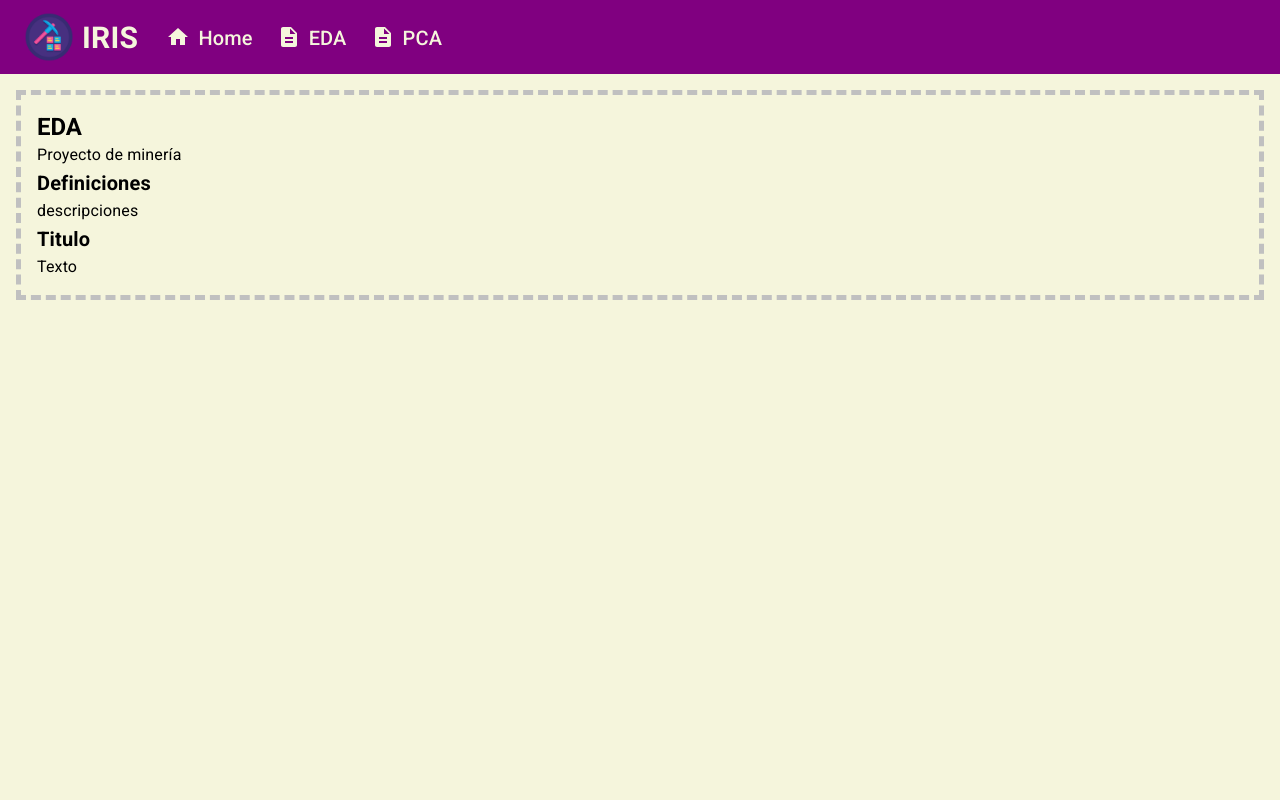
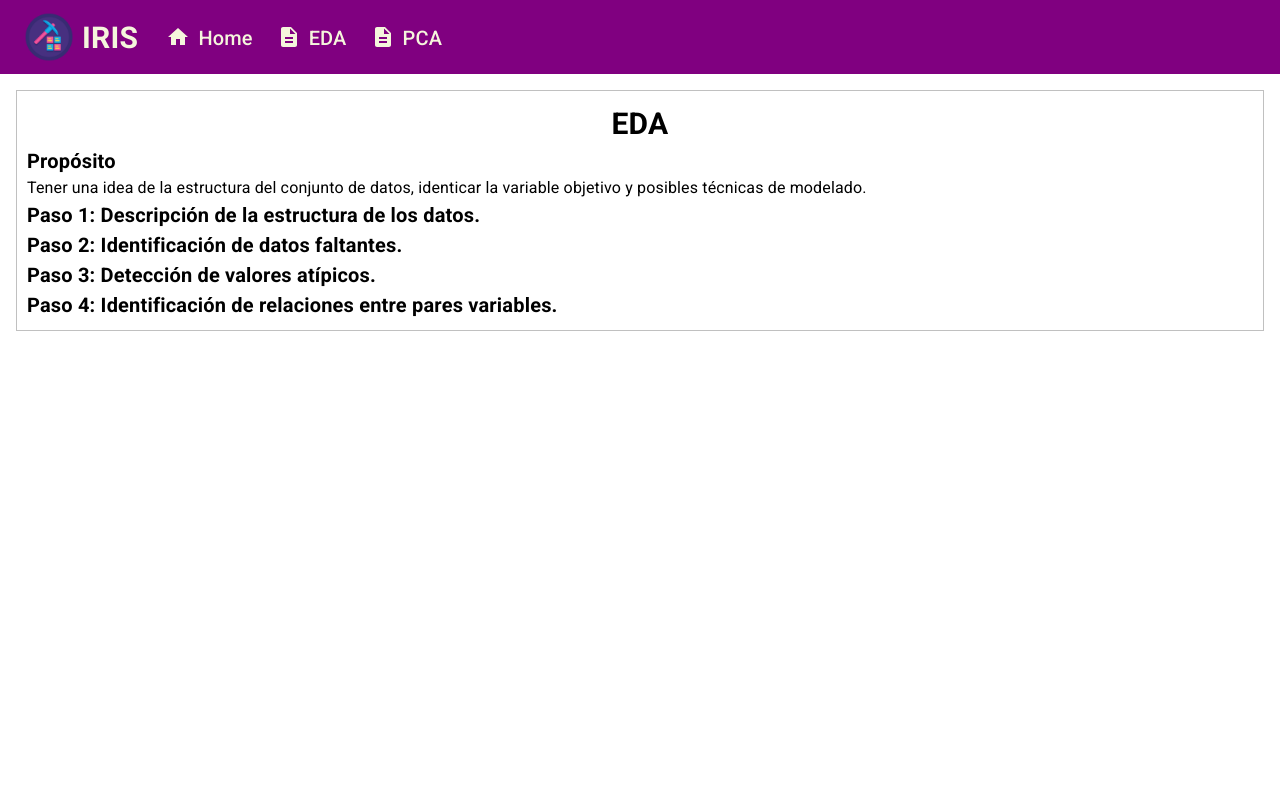
Before and after one commit to Teckwar160/GUI-Iris, a React (Create React App) app in the folder iris/: page /EDA in a window 1280 px wide. Shown: the top 800 px of the page. Built offline with nearby package versions, Linux system fonts and the light colour scheme.

Commit message:
Se cambio forma de pagina EDA

```diff
--- a/iris/src/Paginas/EDA.js
+++ b/iris/src/Paginas/EDA.js
@@ -1,10 +1,34 @@
 import { styled } from "@mui/material/styles";
-import { Typography, Grid, Box} from "@mui/material";
+import { Typography, Grid, Box } from "@mui/material";
 
-const TextoBold = styled(Typography)({
+const Titulo = styled(Typography)({
   color: "black",
   fontWeight: "bold",
   fontFamily: "Roboto",
+  fontSize: "30px",
+});
+
+const Subtitulo = styled(Typography)({
+  color: "black",
+  fontWeight: "bold",
+  fontFamily: "Roboto",
+  fontSize: "20px",
+});
+
+const Parrafo = styled(Typography)({
+  textAlign: "justify",
+});
+
+const Contenedor = styled(Box)({
+  padding: 10,
+  border: "1px solid silver",
+});
+
+const Codigo = styled("div")({
+  border: "1px solid lightgray",
+  boxShadow: "60px",
+  backgroundColor: "mintcream",
+  color: "Black",
 });
 
 export default function Home() {
@@ -17,32 +41,32 @@ export default function Home() {
         md={12}
         sx={{
           minHeight: "100vh",
-          backgroundColor: "beige",
+          backgroundColor: "white",
         }}
       >
         <Box sx={{ padding: 2 }}>
-          <Box sx={{ p: 2, border: "5px dashed silver" }}>
-            <TextoBold variant="h5">EDA</TextoBold>
+          <Contenedor>
+            <Titulo textAlign={"center"}>EDA</Titulo>
 
-            <Typography textAlign={"justify"}>
-              Proyecto de minería
-            </Typography>
+            <Subtitulo>Propósito</Subtitulo>
 
-            <TextoBold variant="h6">Definiciones</TextoBold>
+            <Parrafo>
+              Tener una idea de la estructura del conjunto de datos, identicar
+              la variable objetivo y posibles técnicas de modelado.
+            </Parrafo>
 
-            <Typography textAlign={"justify"}>
-              descripciones
-            </Typography>
+            <Subtitulo>
+              Paso 1: Descripción de la estructura de los datos.
+            </Subtitulo>
 
-
-            <TextoBold variant="h6">Titulo</TextoBold>
-            <Typography textAlign={"justify"}>
-              Texto
-            </Typography>
-          </Box>
+            <Subtitulo>Paso 2: Identificación de datos faltantes.</Subtitulo>
+            <Subtitulo>Paso 3: Detección de valores atípicos.</Subtitulo>
+            <Subtitulo>
+              Paso 4: Identificación de relaciones entre pares variables.
+            </Subtitulo>
+          </Contenedor>
         </Box>
       </Grid>
-
     </Grid>
   );
 }
```
